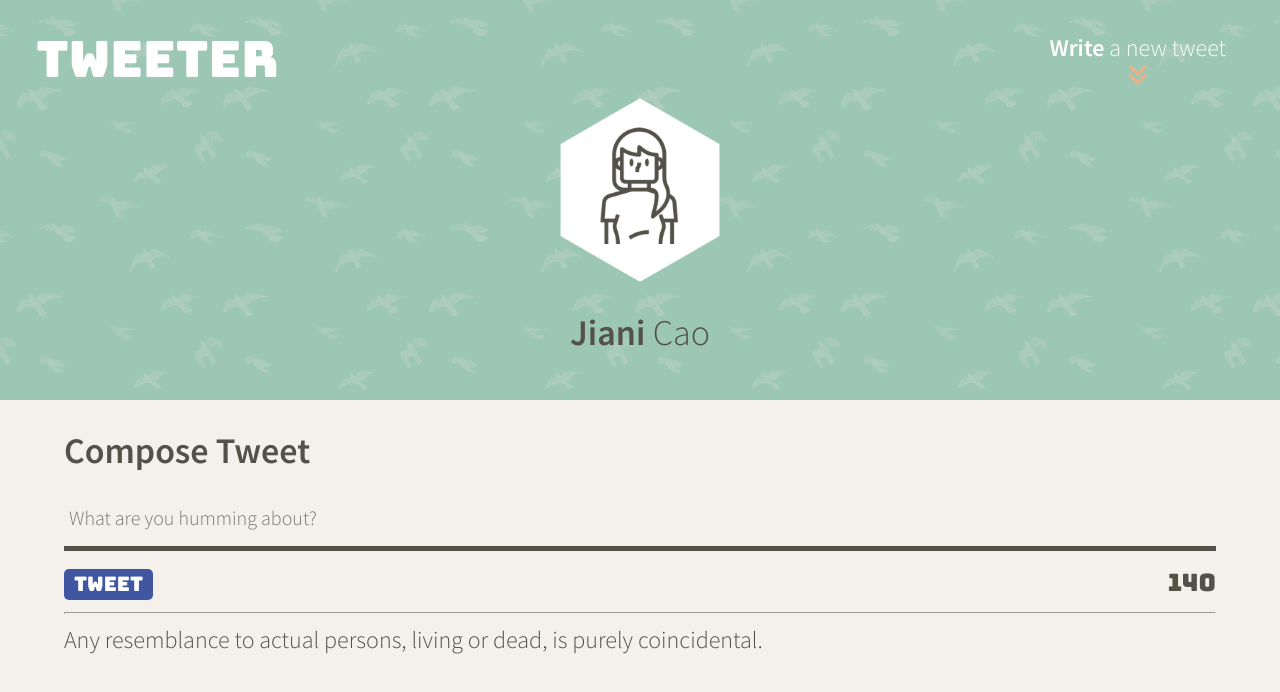
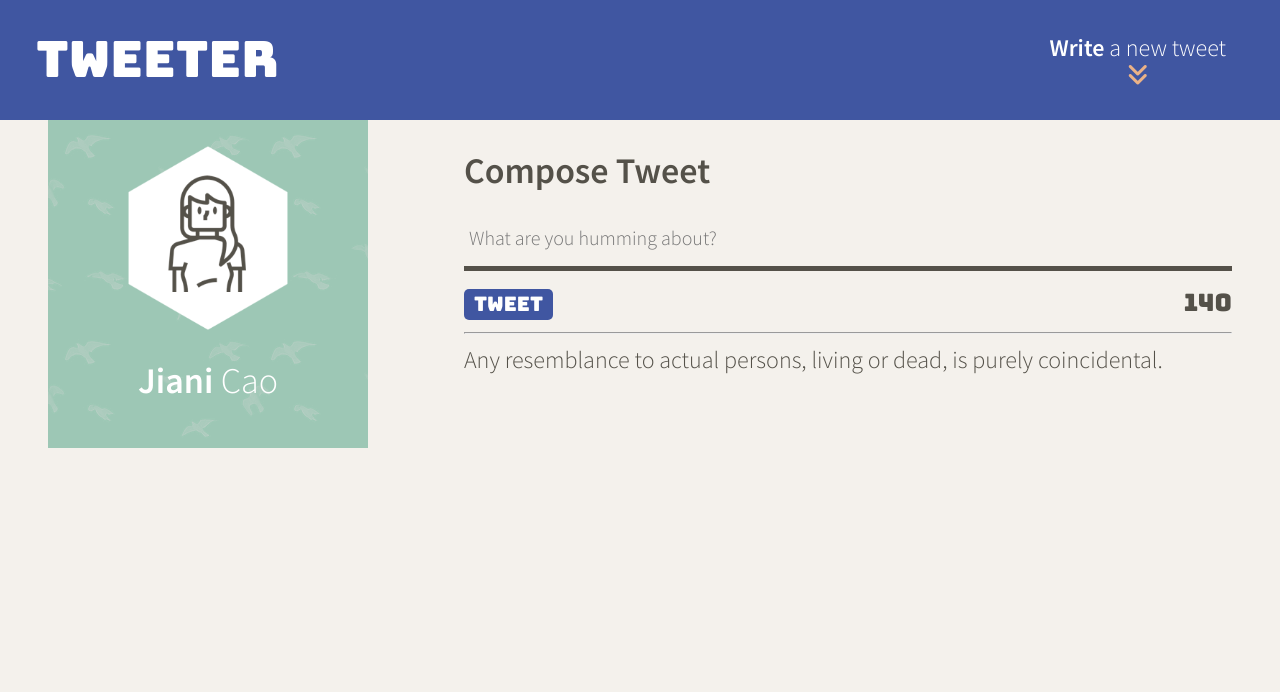
Before and after one commit to heyjiani/tweeter, a website: page public/index.html in a window 1280 px wide. Drawn offline with nearby package versions, Linux system fonts and the light colour scheme; no server answers.

Commit message:
implement responsive layout -- desktop version

```diff
--- a/public/styles/header.css
+++ b/public/styles/header.css
@@ -3,7 +3,9 @@
   width: 100%;
   /* padding-top: 500px; */
   padding: 2em 0 0.7em 0;
+  /* float: left; */
   background-color: #9ec9b6;
+  color: #FFFFFF;
   background-image: url("../images/foggy-birds.png");
   display: flex;
   justify-content: flex-end;
@@ -18,3 +20,14 @@
 .main-header > h2 {
   font-weight: unset;
 }
+
+@media only screen and (min-width: 1024px) {
+
+  .main-header {
+    width: 25%;
+    position: sticky;
+    top: 10em;
+    margin: 2em;
+  }
+
+}
--- a/public/styles/layout.css
+++ b/public/styles/layout.css
@@ -15,6 +15,7 @@ html {
  */
 
 body {
+  width: 100%;
   color: #545149;
   background-color: #f4f1ec;
   font-size: 24px;
@@ -25,7 +26,22 @@ body {
  * Additional CSS can be defined below or in other CSS files, as per instructions
  */
 
- main {
+main {
   width: 90%;
   margin: auto;
- }
+  }
+
+/*
+ * Desktop styles
+ */
+@media only screen and (min-width: 1024px) {
+  body {
+    display: flex;
+    flex-flow: row wrap;
+    justify-content: space-evenly;
+  }
+  main {
+    width: 60%;
+    margin-top: 5em;
+  }
+  }
--- a/public/styles/nav.css
+++ b/public/styles/nav.css
@@ -49,3 +49,27 @@ nav i {
   animation-iteration-count: infinite;
   color: #d84a31;
 }
+
+/* .fa-kiwi-bird {
+  display: none;
+} */
+
+@media only screen and (min-width: 1024px) {
+
+  nav {
+    background-color: #4056A1;
+  }
+
+}
+
+/* @media only screen and (max-width: 768px) {
+
+  nav>span {
+    display: none;
+  }
+
+  .fa-kiwi-bird {
+    display: block;
+    color: white;
+  }
+} */
```
